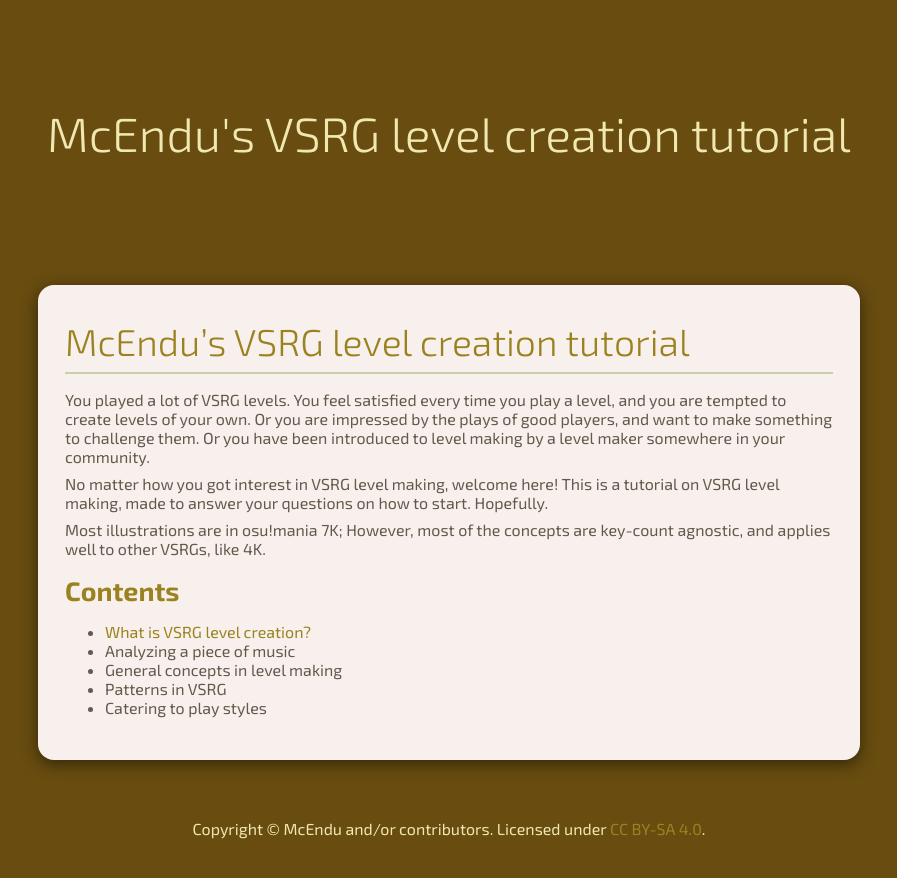
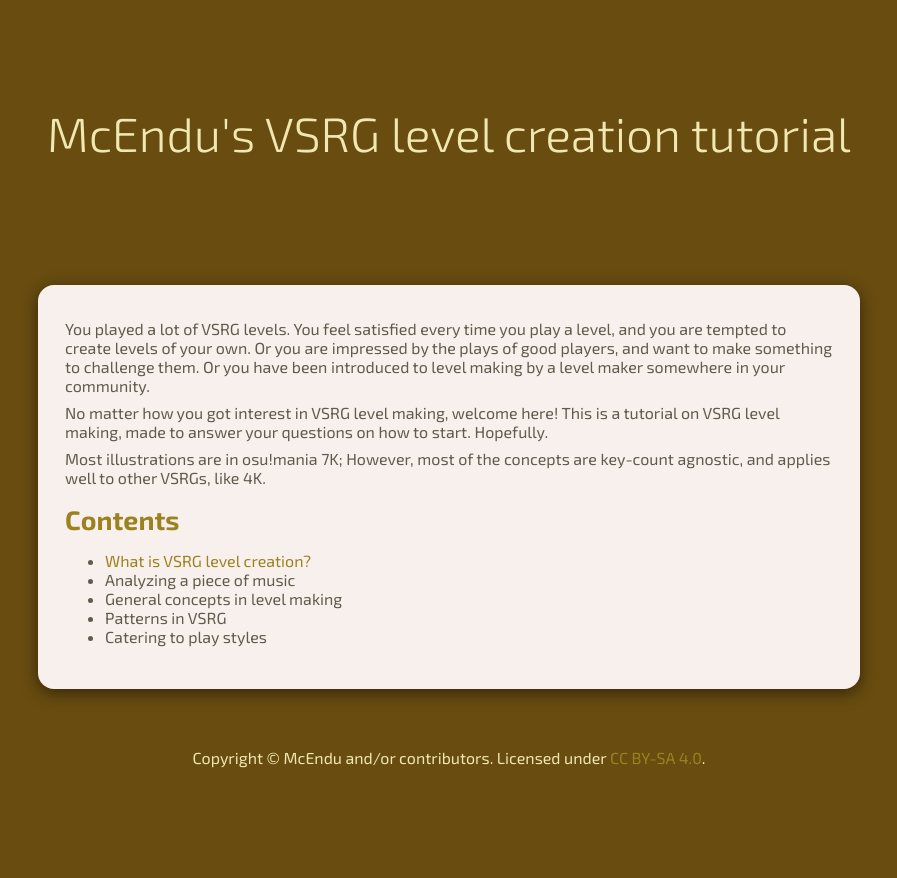
Before and after one commit to mcendu/ommtutorial, a Jekyll site: the page built from en/index.md, in a window 1280 px wide. Shown: the top 878 px of the page, without its empty margins (191-1088 px from the left). Built offline with Jekyll 4.4.1, drawn with Linux system fonts in a browser that asks for light colours; our own code applies the rules of GitHub Pages for plain Markdown files.

Commit message:
remove book title from toc

```diff
--- a/en/index.md
+++ b/en/index.md
@@ -2,8 +2,6 @@
 layout: toc
 language: en
 ---
-
-# McEndu's VSRG level creation tutorial
 
 You played a lot of VSRG levels. You feel satisfied every time you play
 a level, and you are tempted to create levels of your own. Or you are
```
